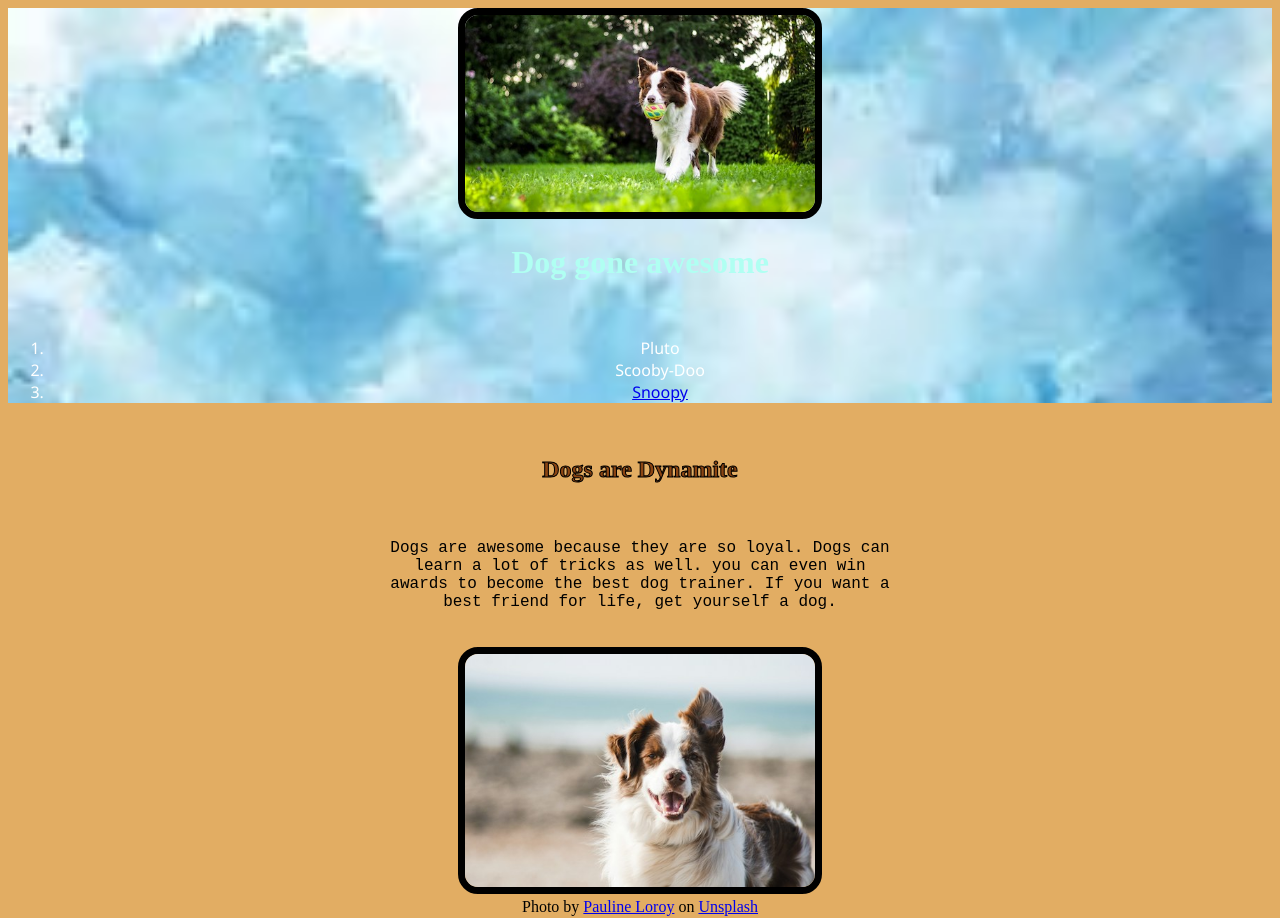
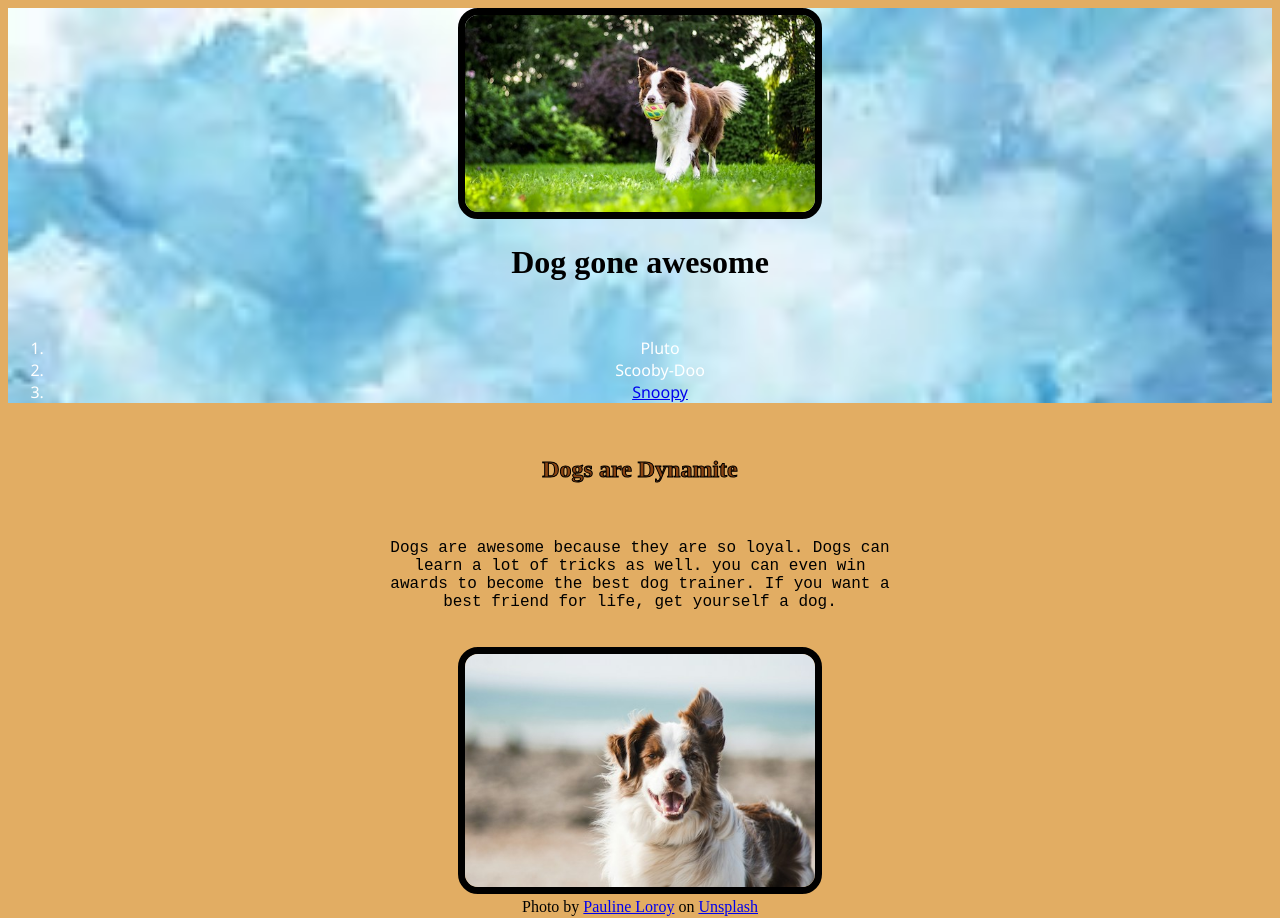
Before and after one commit to TechByJames/TechByJames.github.io, a plain HTML site: page index.html in a window 1280 px wide. Shown: the top 918 px of the page. Drawn offline with Linux system fonts and the light colour scheme; a web font is replaced by a local one.

Commit message:
Update styles.css

```diff
--- a/styles.css
+++ b/styles.css
@@ -21,7 +21,7 @@ h2{
 h1 {
     text-align: center;
     font-family: 'Times New Roman', Times, serif;
-    color:rgb(176, 255, 242)
+    color:black;
 }
 p{
     font-family:'Courier New', Courier, monospace
```
